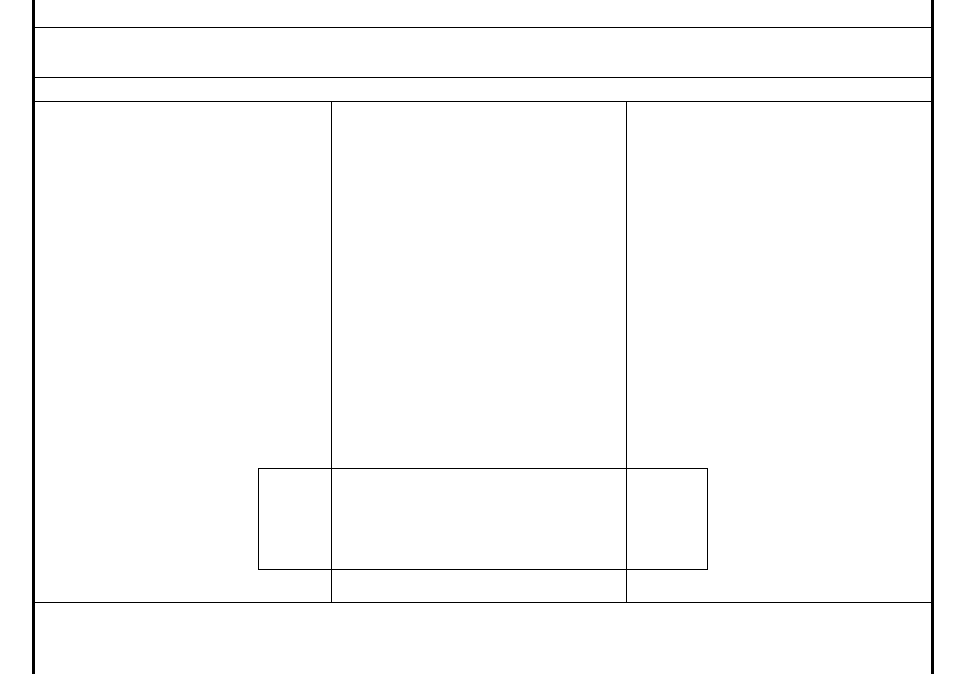
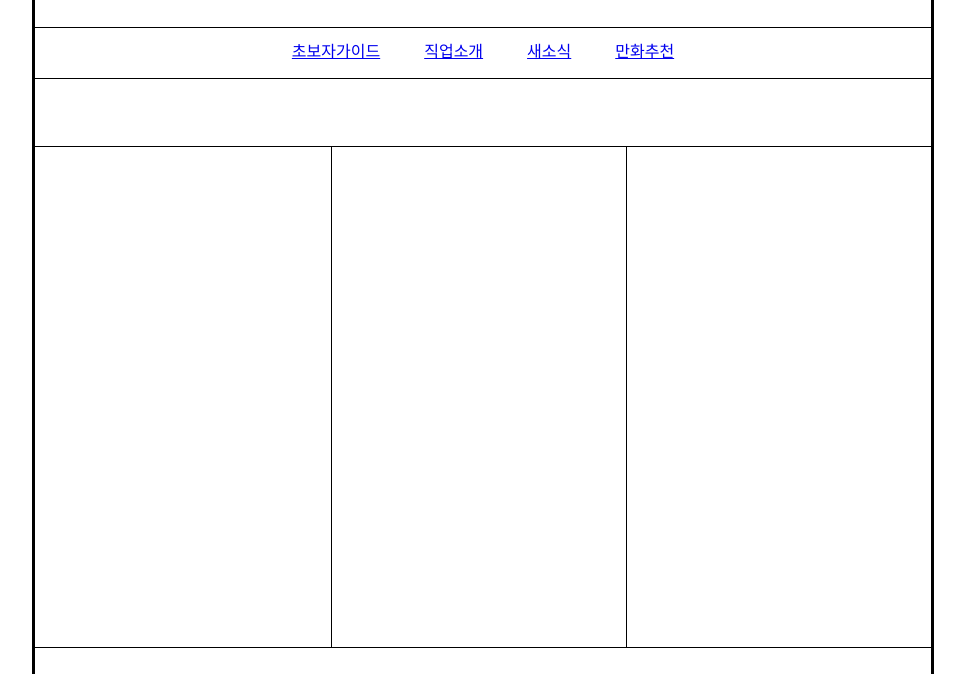
Before and after one commit to dnsm522/web, a plain HTML site: page index.html in a window 1280 px wide. Shown: the part 126-800 px from the top of the page, without its empty margins (157-1122 px from the left). Drawn offline with Linux system fonts and the light colour scheme.

Commit message:
모자웹

```diff
--- a/index.html
+++ b/index.html
@@ -17,16 +17,27 @@
          border-bottom: 1px solid black;
          position: absolute;
        }
-       #헤더밑{
+       #네브{
          width: 100%;
-         height: 200px;
+         height: 50px;
+         border-top: 1px solid black;
          border-bottom: 1px solid black;
          position: absolute;
+         margin-top: 150px;
+
+
+       }
+       #배너{
+         width: 100%;
+         height: 81px;
+
+         position: absolute;
+         margin-top:201px;
        }
        #메인{
          width:  100%;
          height: 500px;
-         margin-top: 25%;
+         margin-top: 30%;
          position: absolute;
        }
        #콘텐츠1{
@@ -64,11 +75,27 @@
          width: 50%;
          height: 100px;
          border: 1px solid black;
-         margin: 66% auto;
+         margin: 90% auto;
        }
        #로고{
          margin-left:50%;
          transform: translate(-50%,20px);
+       }
+       #메인메뉴{
+         width: 100%;
+         height: 50px;
+         margin-top: 150px;
+         position: absolute;
+         list-style : none;
+         text-align : center
+
+
+
+       }
+       #메인메뉴>li{
+        display : inline-block;
+        margin: 0 20px;
+        line-height:50px;
 
        }
     </style>
@@ -81,7 +108,17 @@
    <div id="헤더">
       <img id="로고" src="logo.jpg">
    </div >
-   <div id="헤더밑"></div>
+   <div id="네브"></div>
+   <ul id="메인메뉴">
+      <li><a href="https://cdn.discordapp.com/attachments/789077360229220385/1126873951340073023/ffxiv_20230707_225331_307.png"
+      >초보자가이드</a></li>
+      <li><a href="https://music.youtube.com/">직업소개</a></li>
+      <li><a href="https://music.youtube.com/">새소식</a></li>
+      <li><a href="https://music.youtube.com/">만화추천</a></li>
+   </ul>
+   <div id="배너">
+
+   </div>
    <ol id="메인">
       <li id="콘텐츠1"></li>
       <li id="콘텐츠2"></li>
```
Also changed, not shown: hospital.png (added), 좋다출항이다.png (added).
